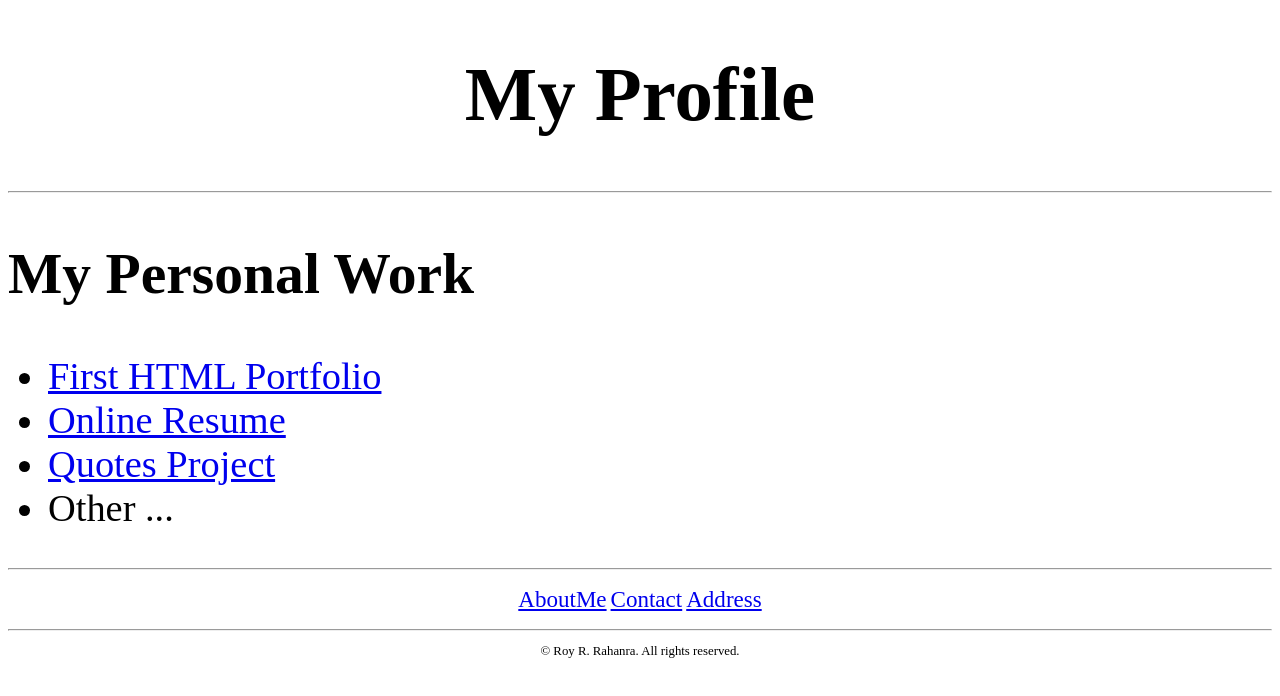
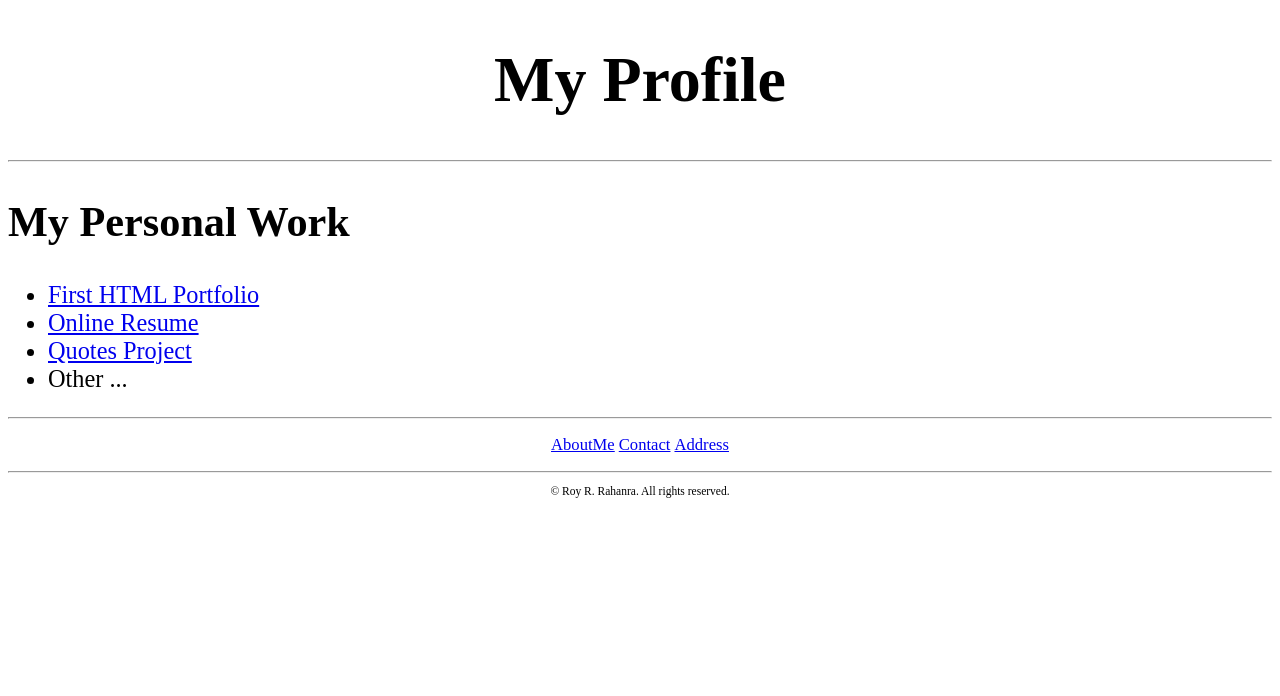
Before and after one commit to roy-r-rahanra/profile, a plain HTML site: page index.html in a window 1280 px wide. Drawn offline with Linux system fonts and the light colour scheme.

Commit message:
new-update-1

```diff
--- a/Public/style.css
+++ b/Public/style.css
@@ -1,17 +1,17 @@
 h1 {
-    font-size: 6vmax;
+    font-size: 5vmax;
     }
 
 h2 {
-    font-size: 4.5vmax;
+    font-size: 3.3vmax;
     }
 
 h3 {
-    font-size: 4vmax;
+    font-size: 3vmax;
     }
 
 h4 {
-    font-size: 3vmax ;
+    font-size: 2.6vmax ;
     }
 
 h5 {
--- a/index.html
+++ b/index.html
@@ -19,7 +19,7 @@
 <h1 style="text-align: center;">My Profile</h1>
 <hr />
 <h2>My Personal Work</h2>
-<ul style="font-size: 3vmax;">
+<ul style="font-size: 1.9vmax;">
     <li><a href="https://roy-r-rahanra.github.io/first-html-portfolio/">First HTML Portfolio</a></li>
     <li><a href="https://roy-r-rahanra.github.io/Capstone_Project_1_Online_Resume/">Online Resume</a></li>
     <li><a href="https://roy-r-rahanra.github.io/Quotes-project/">Quotes Project</a></li>
@@ -27,12 +27,12 @@
 </ul>
 <hr />
 <p style="text-align: center;">
-<a style="font-size: 1.8vmax" href="https://www.linkedin.com/in/roy-ronald-rahanra">AboutMe</a>
-<a style="font-size: 1.8vmax" href="https://roy-r-rahanra.github.io/Capstone_Project_1_Online_Resume/public/Contact.html">Contact</a>
-<a style="font-size: 1.8vmax" href="https://www.google.com/maps/@-6.1766738,106.8271429,3a,75y,359.51h,125.71t/data=!3m8!1e1!3m6!1sAF1QipM5ExtXSdBXMkLLrBDBICWchBxQ9UxZtfjEkYdR!2e10!3e11!6shttps:%2F%2Flh5.googleusercontent.com%2Fp%2FAF1QipM5ExtXSdBXMkLLrBDBICWchBxQ9UxZtfjEkYdR%3Dw203-h100-k-no-pi-0-ya45.01152-ro-0-fo100!7i6144!8i3072?entry=ttu">Address</a>
+<a style="font-size: 1.3vmax" href="https://www.linkedin.com/in/roy-ronald-rahanra">AboutMe</a>
+<a style="font-size: 1.3vmax" href="https://roy-r-rahanra.github.io/Capstone_Project_1_Online_Resume/public/Contact.html">Contact</a>
+<a style="font-size: 1.3vmax" href="https://www.google.com/maps/@-6.1766738,106.8271429,3a,75y,359.51h,125.71t/data=!3m8!1e1!3m6!1sAF1QipM5ExtXSdBXMkLLrBDBICWchBxQ9UxZtfjEkYdR!2e10!3e11!6shttps:%2F%2Flh5.googleusercontent.com%2Fp%2FAF1QipM5ExtXSdBXMkLLrBDBICWchBxQ9UxZtfjEkYdR%3Dw203-h100-k-no-pi-0-ya45.01152-ro-0-fo100!7i6144!8i3072?entry=ttu">Address</a>
 </p>
 <hr>
-<p style="font-size: 1vmax; text-align: center;">© Roy R. Rahanra. All rights reserved.</p>
+<p style="font-size: 0.9vmax; text-align: center;">© Roy R. Rahanra. All rights reserved.</p>
 <p></p>
 </body>
 </html>
```
